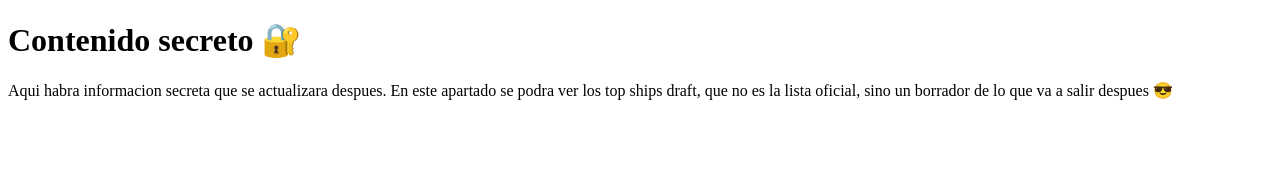
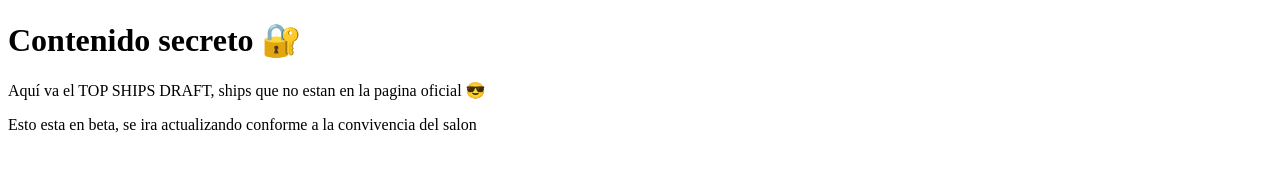
Before and after one commit to crispinqb-stack/TSS-staff, a plain HTML site: page information.html in a window 1280 px wide. Drawn offline with Linux system fonts and the light colour scheme; no server answers.

Commit message:
information.html

```diff
--- a/information.html
+++ b/information.html
@@ -6,8 +6,10 @@
 <body>
 
 <h1>Contenido secreto 🔐</h1>
-<p>Aqui habra informacion secreta que se actualizara despues.
-  En este apartado se podra ver los top ships draft, que no es la lista oficial, sino un borrador de lo que va a salir despues 😎</p>
+
+<p>Aquí va el TOP SHIPS DRAFT, ships que no estan en la pagina oficial 😎</p>
+
+<p>Esto esta en beta, se ira actualizando conforme a la convivencia del salon </p>
 
 <script type="module">
 import { initializeApp } from "https://www.gstatic.com/firebasejs/10.0.0/firebase-app.js";
```
